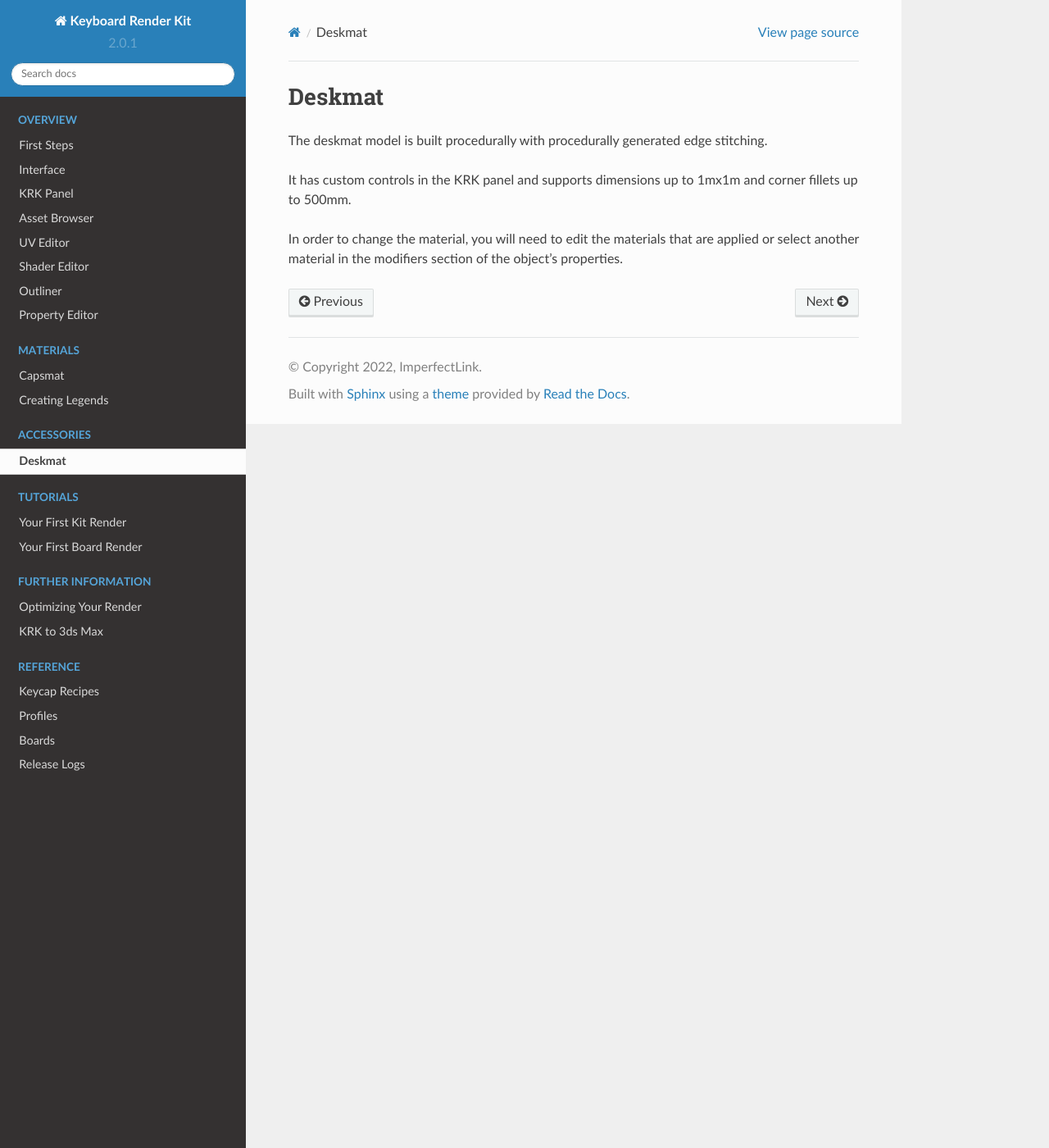
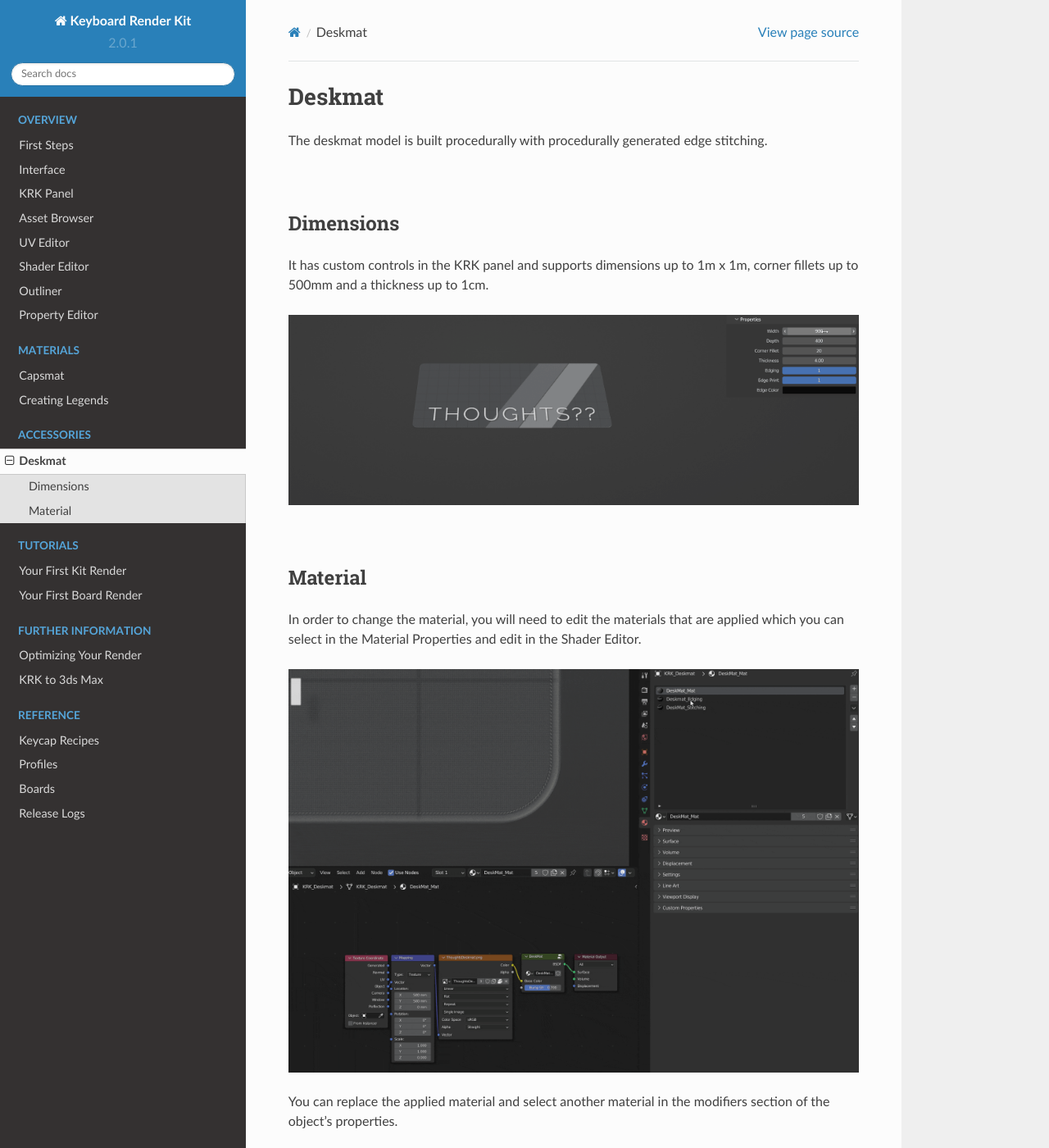
Before and after one commit to imperfectlink/KeyboardRenderKit, a Sphinx documentation site: the page built from docs/source/deskmat.rst, in a window 1280 px wide and 1400 px high. Shown: the whole window at 82% size. Built offline with Sphinx 7.4.7 and the Read the Docs theme 2.0.0, drawn with Linux system fonts in a browser that asks for light colours.

Commit message:
Update deskmat.rst

```diff
--- a/docs/source/deskmat.rst
+++ b/docs/source/deskmat.rst
@@ -2,6 +2,22 @@ Deskmat
 ====
 The deskmat model is built procedurally with procedurally generated edge stitching.
 
-It has custom controls in the KRK panel and supports dimensions up to 1mx1m and corner fillets up to 500mm.
+|
 
-In order to change the material, you will need to edit the materials that are applied or select another material in the modifiers section of the object's properties.
+Dimensions
+~~~~
+
+It has custom controls in the KRK panel and supports dimensions up to 1m x 1m, corner fillets up to 500mm and a thickness up to 1cm.
+
+.. image:: img/DeskmatDims.gif
+
+|
+
+Material
+~~~~
+
+In order to change the material, you will need to edit the materials that are applied which you can select in the Material Properties and edit in the Shader Editor.
+
+.. image:: img/DeskmatMats.gif
+
+You can replace the applied material and select another material in the modifiers section of the object's properties.
```
